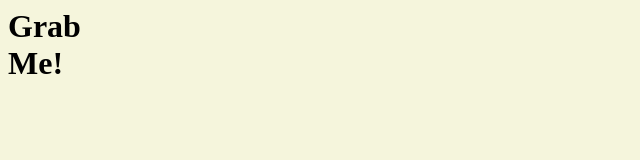
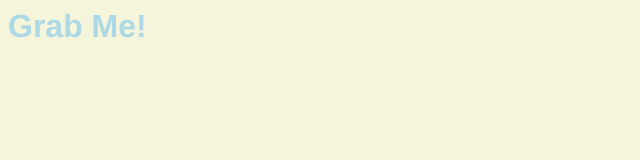
Before and after one commit to topgun0415/crome-app-nomad, a plain HTML site: page index.html in a window 1280 px wide. Shown: the whole page, without its empty margins (0-640 px from the left). Drawn offline with Linux system fonts and the light colour scheme.

Commit message:
CSS basic usage finish

```diff
--- a/style.css
+++ b/style.css
@@ -1,8 +1,18 @@
 /** @format */
 
 body {
-  display: block;
-  width: 0;
-  height: 0;
   background-color: beige;
 }
+
+h1 {
+  color: lightblue;
+  transition: color 0.5s ease-in;
+}
+
+.active {
+  color: tomato;
+}
+
+.sexy-font {
+  font-family: 'Franklin Gothic Medium', 'Arial Narrow', Arial, sans-serif;
+}
```
